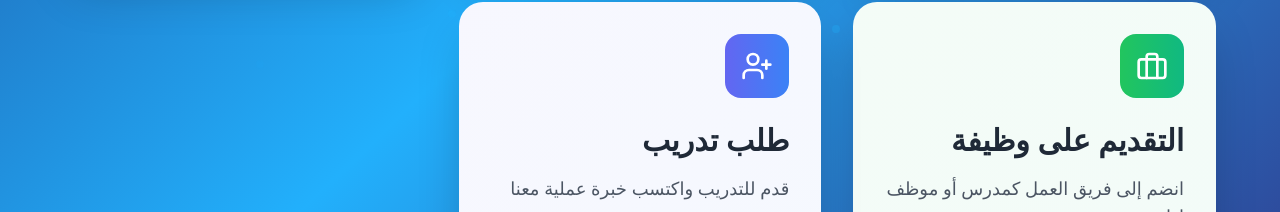
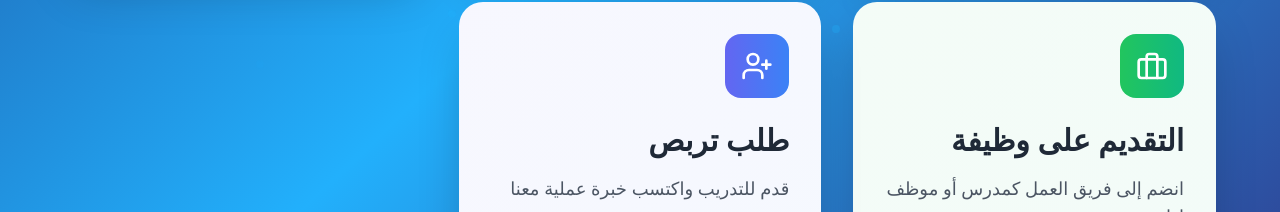
Before and after one commit to Spc461/rspc, a React (Vite) app: page / in a window 1280 px wide. Shown: the part 723-935 px from the top of the page. Built offline with nearby package versions, Linux system fonts and the light colour scheme; no server answers.

Commit message:
Updated ChoicePage.tsx

```diff
--- a/src/components/ChoicePage.tsx
+++ b/src/components/ChoicePage.tsx
@@ -332,7 +332,7 @@
                 <div className="w-16 h-16 bg-gradient-to-r from-indigo-500 to-blue-500 rounded-2xl flex items-center justify-center mb-6 group-hover:scale-110 transition-transform duration-300">
                   <UserPlus className="w-8 h-8 text-white" />
                 </div>
-                <h3 className="text-3xl font-bold text-gray-800 mb-4">طلب تدريب</h3>
+                <h3 className="text-3xl font-bold text-gray-800 mb-4">طلب تربص</h3>
                 <p className="text-gray-600 text-lg mb-6">
                   قدم للتدريب واكتسب خبرة عملية معنا
                 </p>
```
